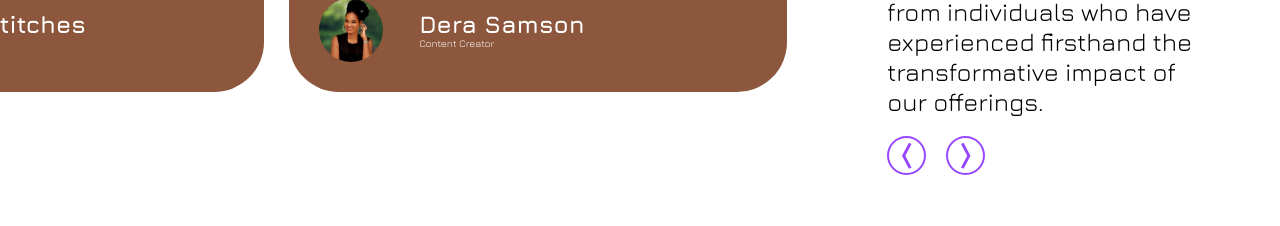
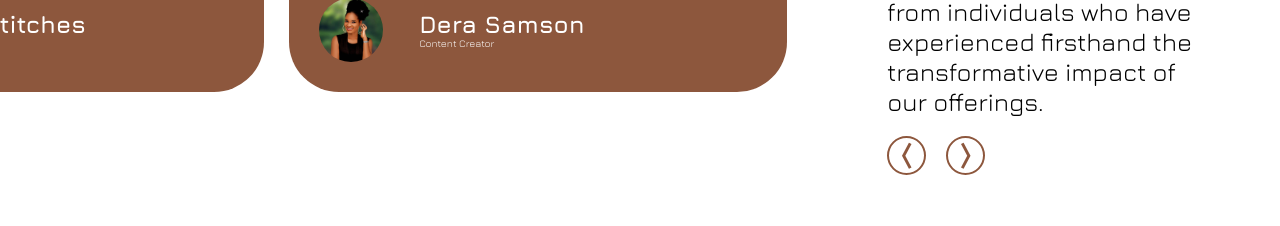
Before and after one commit to GoodboyBadvibes/Chapsol, a Next.js app: page / in a window 1280 px wide. Shown: the part 3000-3226 px from the top of the page. Built offline with nearby package versions, Linux system fonts and the light colour scheme.

Commit message:
removed color from css styles

```diff
--- a/src/app/Styles/testimonial.module.css
+++ b/src/app/Styles/testimonial.module.css
@@ -22,8 +22,7 @@
   width: 500px;
   height: 500px;
   border-radius: 50%;
-   border: 2px solid #9747ff ;
-  color: #9747ff;
+   border: 2px solid ;
   margin-right: 20px;
 }
 /* .arrowActive{
```
